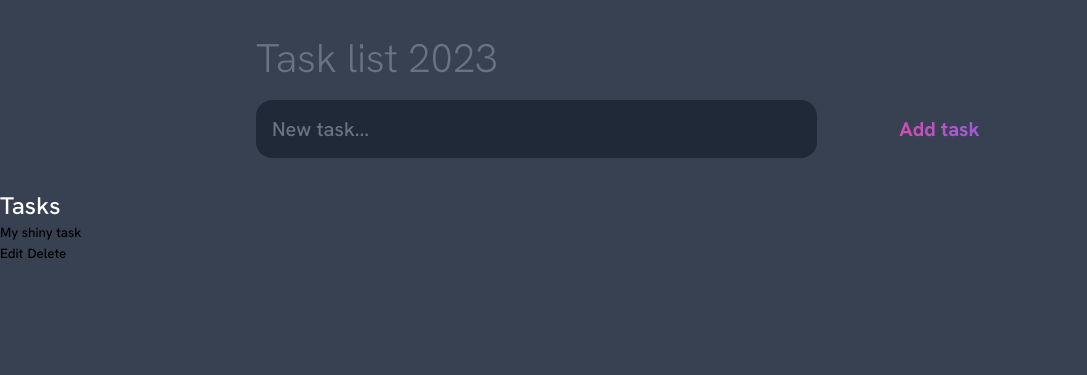
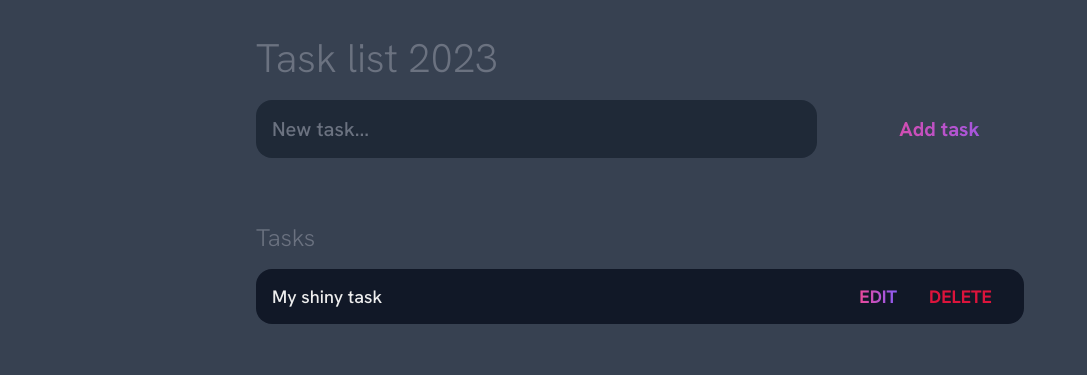
Before and after one commit to andyDevMdg/javascript-to-do-list, a plain HTML site: page index.html in a window 1280 px wide. Shown: the whole page, without its empty margins (0-1087 px from the left). Drawn offline with Linux system fonts and the light colour scheme.

Commit message:
CSS rules for added task

```diff
--- a/main.css
+++ b/main.css
@@ -86,3 +86,75 @@ input, button {
 #new-task-submit:active { /*when you click on it*/
     opacity: 0.6;
 }
+
+main {
+    display: flex;
+    justify-content: space-between;
+    align-items: center;
+    padding: 2rem 1rem;
+    max-width: 800px; /*makes it center on big screen (>720p)*/
+    width: 100%;
+    margin: 0 auto;
+}
+
+.task_list {
+    width: 100%;
+}
+
+.task_list h2 {
+    font-size: 1.5rem;
+    font-weight: 300;
+    color: var(--gray);
+    margin-bottom: 1rem;
+}
+
+.task {
+    width: 100%;
+    display: flex;
+    justify-content: space-between;
+    background-color: var(--darkest);
+    padding: 1rem;
+    border-radius: 1rem;
+    margin-bottom: 1rem;
+}
+
+.text {
+    color: var(--light);
+    font-size: 1.125rem;
+    width: 100%;
+}
+
+.text:not(:read-only) {
+    color: var(--pink);
+}
+
+.actions {
+    display: flex;
+}
+
+.actions button {
+    cursor: pointer;
+    margin: 0 1rem;
+    font-size: 1.125rem;
+    font-weight: 700;
+    text-transform: uppercase;
+    transition: opacity .2s;
+}
+
+.actions button:hover {
+    opacity: 0.8;
+}
+
+.actions button:active { /*when you click on it*/
+    opacity: 0.6;
+}
+
+.edit {
+    background-image: linear-gradient(to right, var(--pink), var(--purple));
+    -webkit-background-clip: text;
+    -webkit-text-fill-color: transparent; /*makes the text gradient*/
+}
+
+.delete {
+    color: crimson;
+}
```
